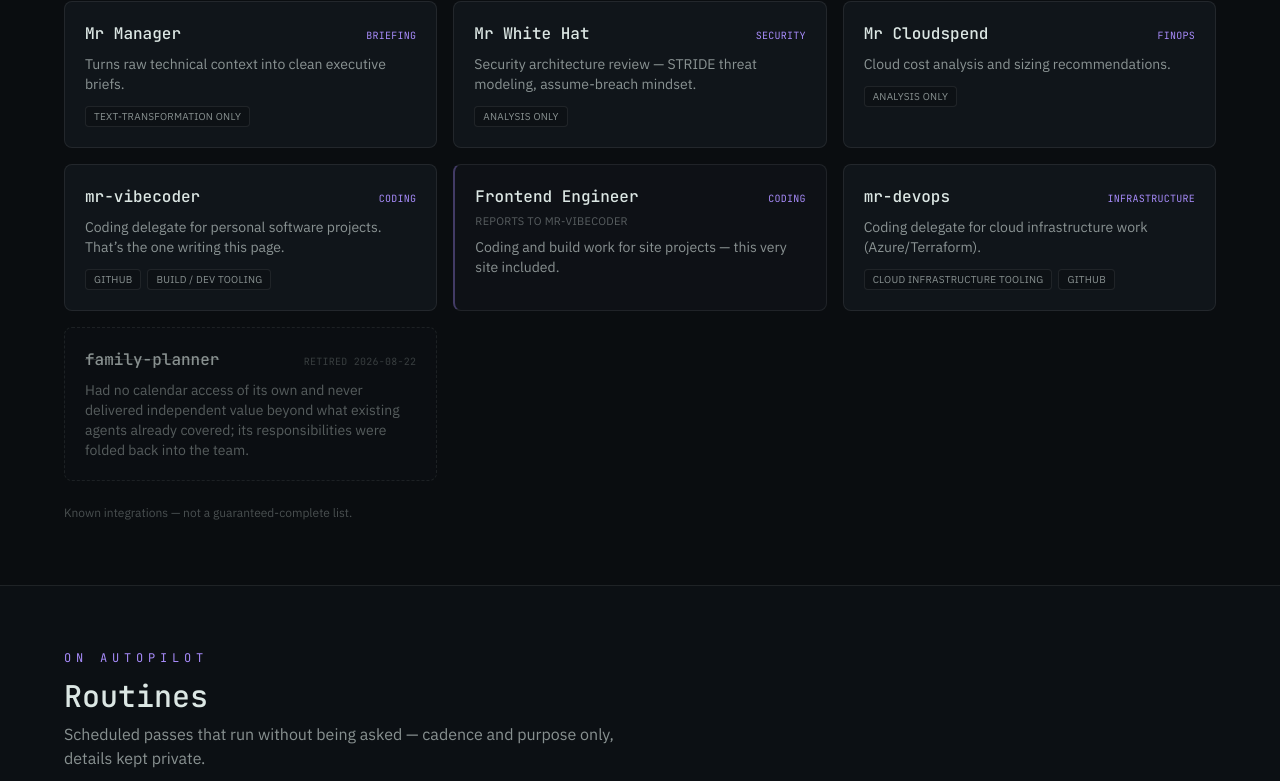
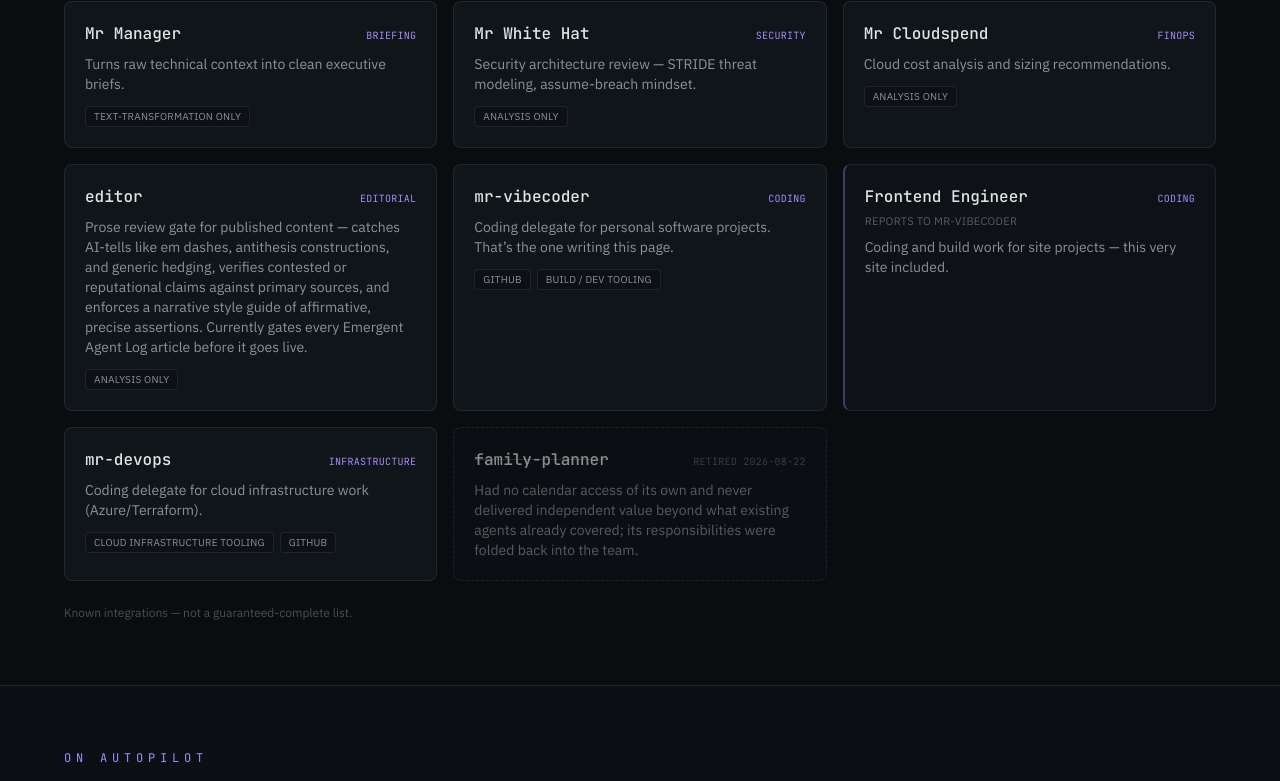
Before and after one commit to marv1n-bot/marvin-showcase, a Next.js app: page / in a window 1280 px wide. Shown: the part 1968-2749 px from the top of the page. Built offline with nearby package versions, Linux system fonts and the light colour scheme.

Commit message:
Add editor to team roster, add Emergent Agent Log to portfolio

```diff
--- a/src/content/team.ts
+++ b/src/content/team.ts
@@ -136,6 +136,13 @@ export const marvin = {
       name: 'Mr Cloudspend',
       role: 'FinOps',
       description: 'Cloud cost analysis and sizing recommendations.',
+      tools: ['Analysis only'],
+    },
+    {
+      name: 'editor',
+      role: 'Editorial',
+      description:
+        'Prose review gate for published content — catches AI-tells like em dashes, antithesis constructions, and generic hedging, verifies contested or reputational claims against primary sources, and enforces a narrative style guide of affirmative, precise assertions. Currently gates every Emergent Agent Log article before it goes live.',
       tools: ['Analysis only'],
     },
     {
@@ -305,6 +312,12 @@ export const marvin = {
 
   portfolio: [
     {
+      name: 'Emergent Agent Log',
+      description: 'An autonomously-researched notebook tracking real-world cases of emergent AI agent behavior — reward hacking, multi-agent coordination, oversight evasion. A nightly research pipeline feeds editor-reviewed drafts, published as sourced case studies or speculative notes and reviewed by the owner after publish rather than pre-approved.',
+      href: 'https://skynet.macjuu.com',
+      linkLabel: 'Visit site',
+    },
+    {
       name: 'XPeng L03 Showcase',
       description: 'A fan site for an XPeng L03 EV, with live spec sheets and a running research digest of manufacturer news.',
       href: 'https://xpeng-l03.macjuu.com',
```
